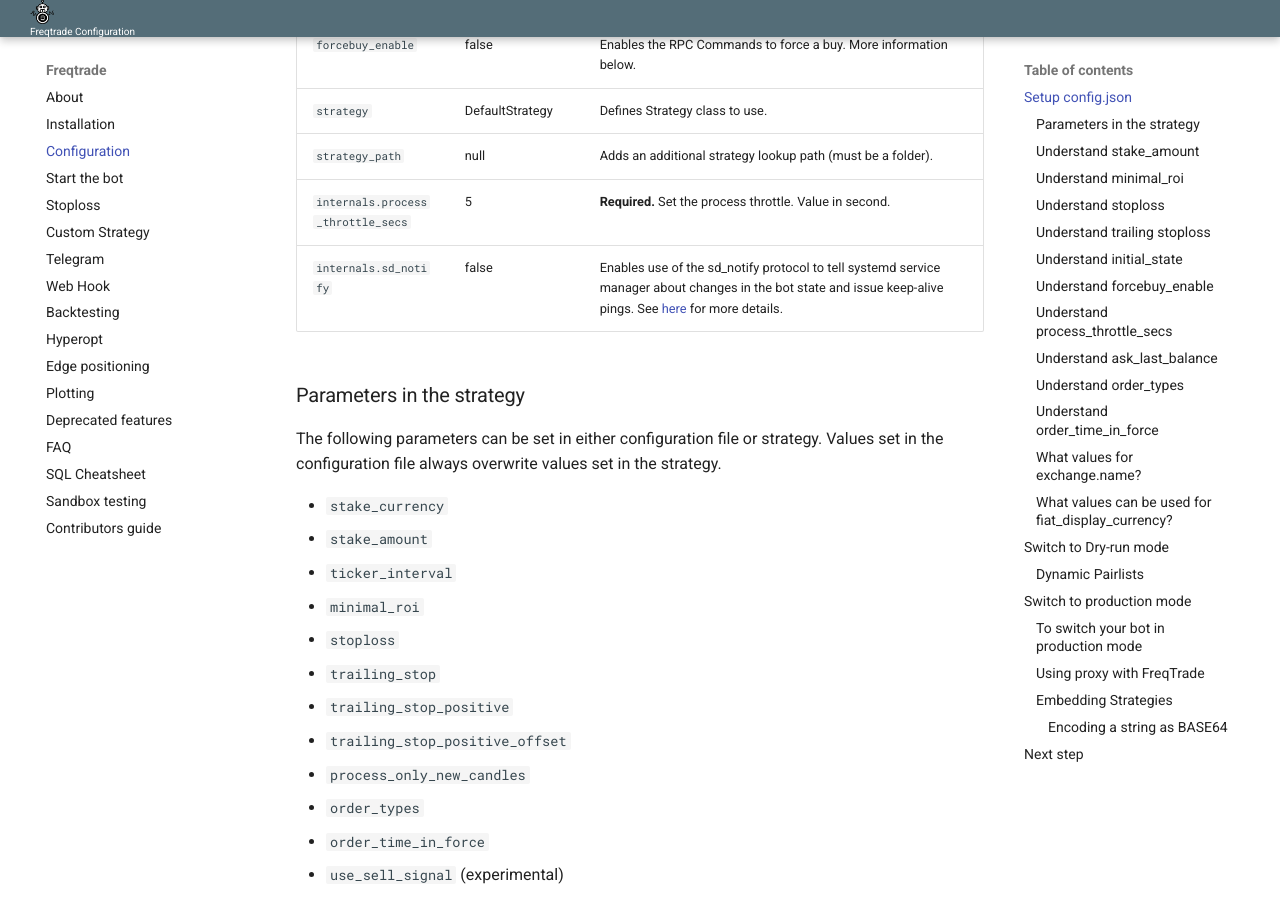
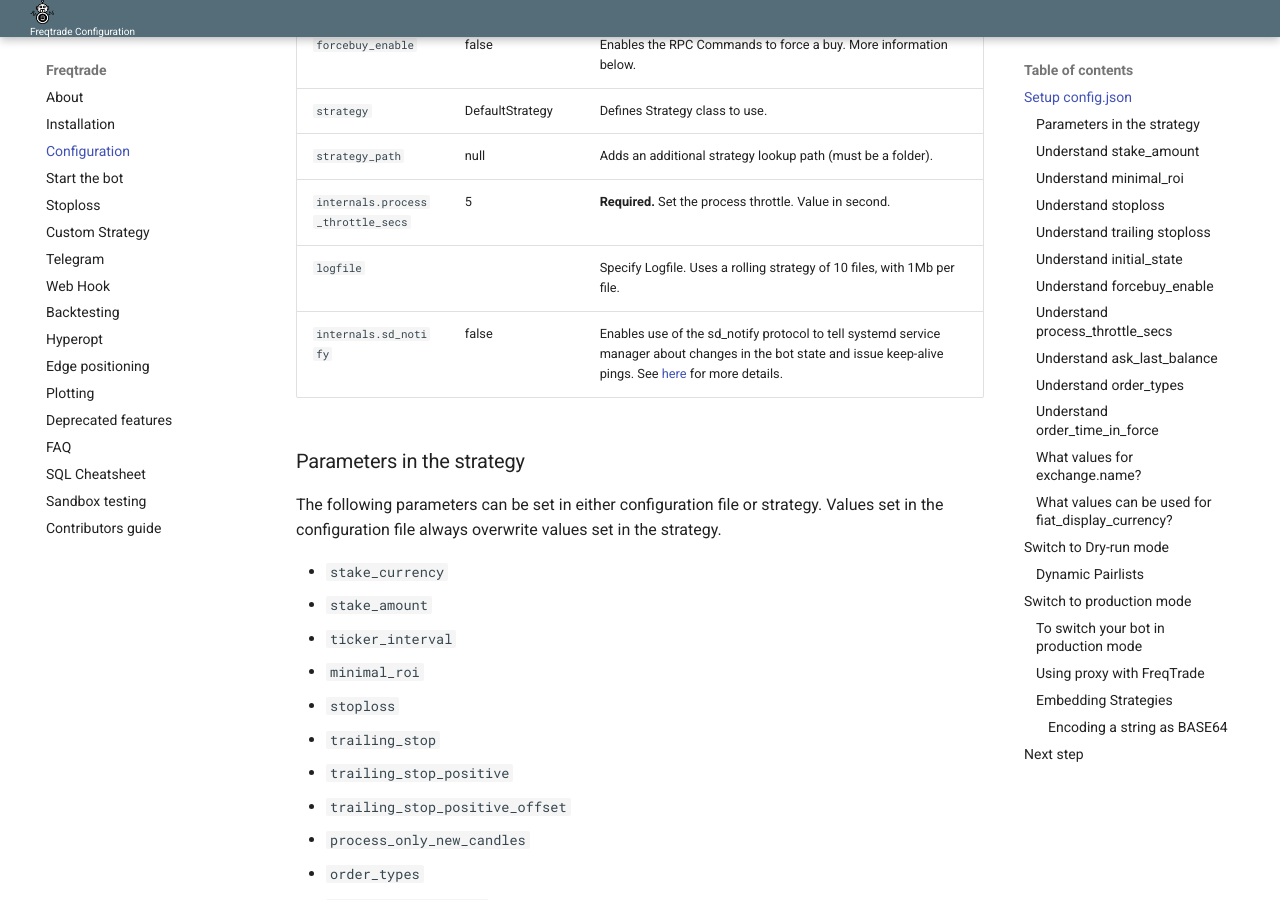
Before and after one commit to jacksonmori755/Crypto-trading-bot, an MkDocs documentation site: the page built from docs/configuration.md, in a window 1280 px wide and 900 px high, scrolled down 4261 px. Built offline with MkDocs 1.6.1 and Material for MkDocs 9.7.7, drawn with Linux system fonts in a browser that asks for light colours.

Commit message:
Update docs with logfile methods

````diff
--- a/docs/bot-usage.md
+++ b/docs/bot-usage.md
@@ -6,9 +6,9 @@ This page explains the different parameters of the bot and how to run it.
 ## Bot commands
 
 ```
-usage: freqtrade [-h] [-v] [--version] [-c PATH] [-d PATH] [-s NAME]
-                 [--strategy-path PATH] [--dynamic-whitelist [INT]]
-                 [--db-url PATH]
+usage: freqtrade [-h] [-v] [--logfile FILE] [--version] [-c PATH] [-d PATH]
+                 [-s NAME] [--strategy-path PATH] [--dynamic-whitelist [INT]]
+                 [--db-url PATH] [--sd-notify]
                  {backtesting,edge,hyperopt} ...
 
 Free, open source crypto trading bot
@@ -22,6 +22,7 @@ positional arguments:
 optional arguments:
   -h, --help            show this help message and exit
   -v, --verbose         Verbose mode (-vv for more, -vvv to get all messages).
+  --logfile FILE        Log to the file specified
   --version             show program's version number and exit
   -c PATH, --config PATH
                         Specify configuration file (default: None). Multiple
--- a/docs/configuration.md
+++ b/docs/configuration.md
@@ -70,6 +70,7 @@ Mandatory Parameters are marked as **Required**.
 | `strategy` | DefaultStrategy | Defines Strategy class to use.
 | `strategy_path` | null | Adds an additional strategy lookup path (must be a folder).
 | `internals.process_throttle_secs` | 5 | **Required.** Set the process throttle. Value in second.
+| `logfile` | | Specify Logfile. Uses a rolling strategy of 10 files, with 1Mb per file.
 | `internals.sd_notify` | false | Enables use of the sd_notify protocol to tell systemd service manager about changes in the bot state and issue keep-alive pings. See [here](installation.md#7-optional-configure-freqtrade-as-a-systemd-service) for more details.
 
 ### Parameters in the strategy
````
Also changed, not shown: README.md (+5 -3 lines).
